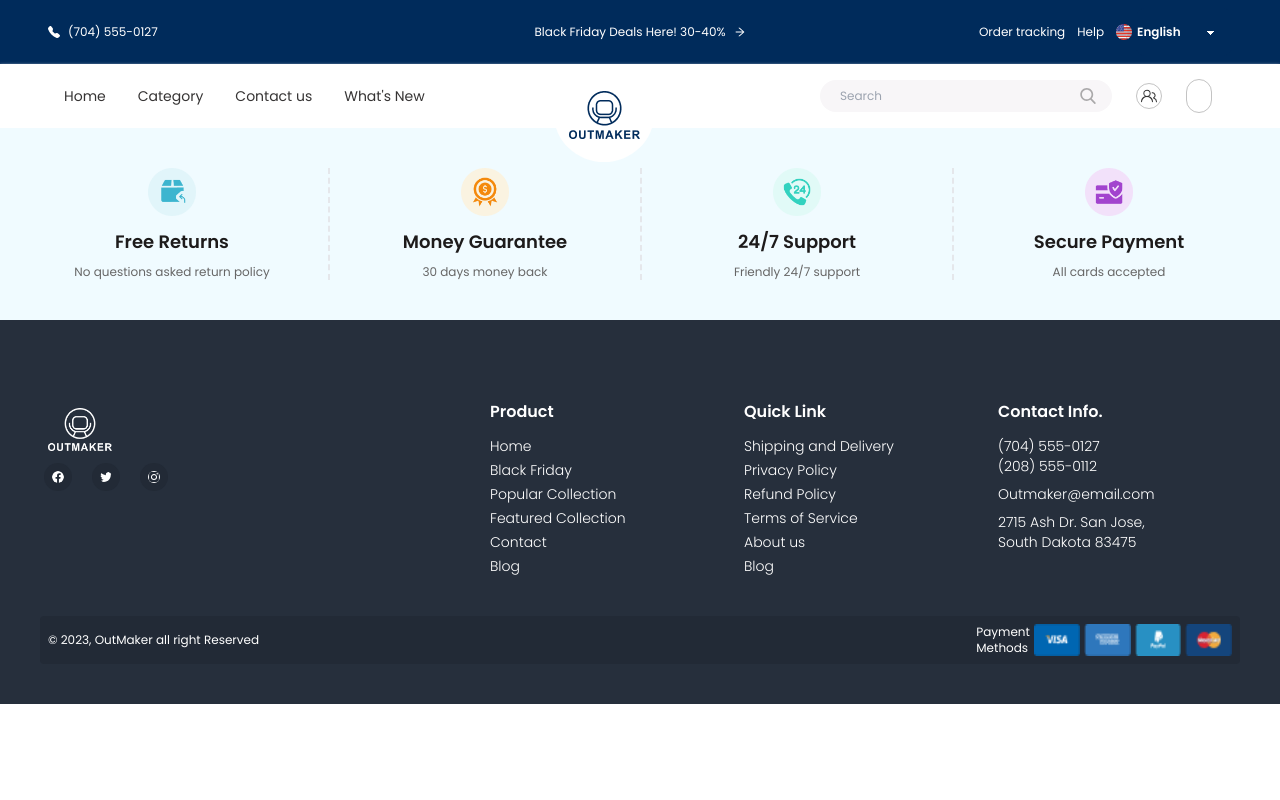
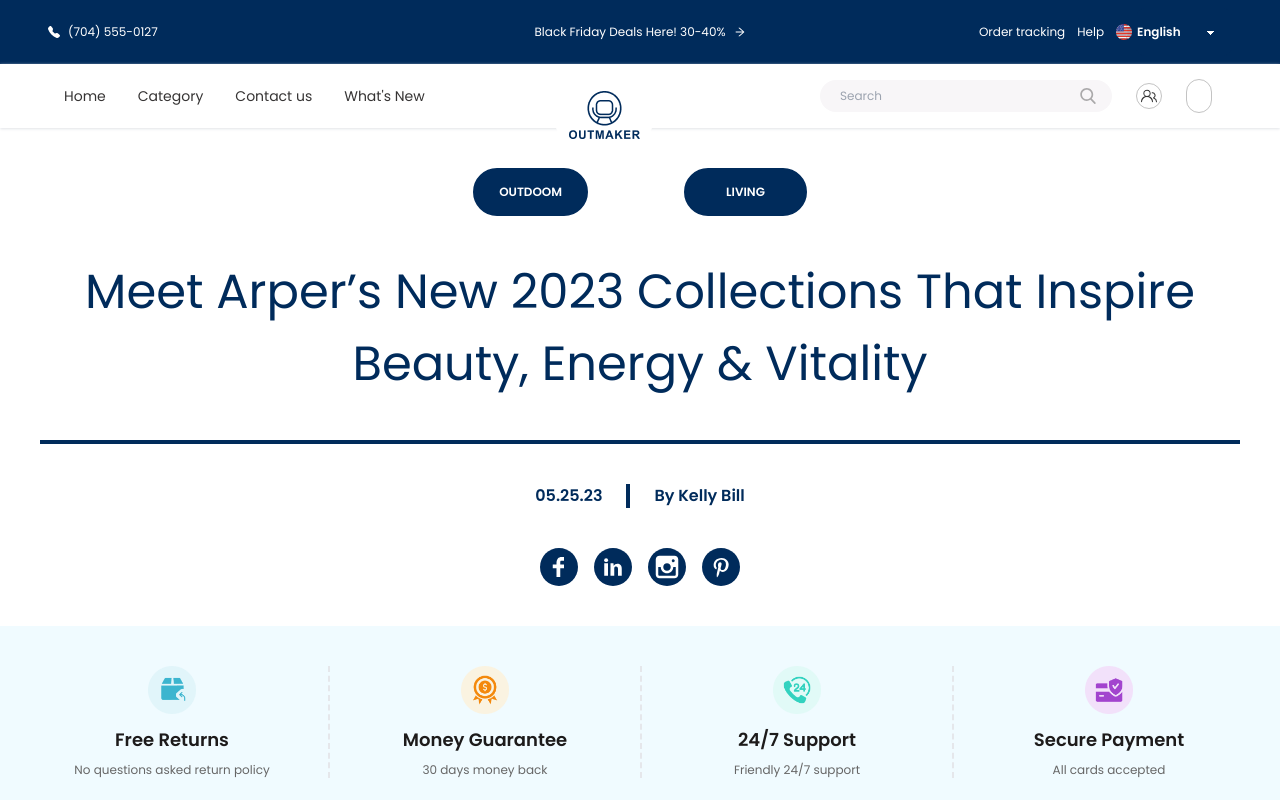
Before and after one commit to MdTasib/out-maker, a React (Create React App) app: page /blog in a window 1280 px wide. Shown: the top 800 px of the page. Built offline with nearby package versions, Linux system fonts and the light colour scheme; some icons are missing.

Commit message:
blog page heading complte

```diff
--- a/src/App.js
+++ b/src/App.js
@@ -5,6 +5,7 @@
 import Collections from "./pages/collections/collections";
 import Services from "./pages/home/services";
 import Footer from "./shared/Footer/Footer";
+import Blog from "./pages/blog/Blog";
 
 function App() {
 	return (
@@ -13,6 +14,7 @@
 			<Routes>
 				<Route path='/' element={<Home />} />
 				<Route path='/collections' element={<Collections />} />
+				<Route path='/blog' element={<Blog />} />
 			</Routes>
 			<Services />
 			<Footer />
--- /dev/null
+++ b/src/pages/blog/Blog.js
@@ -0,0 +1,12 @@
+import React from "react";
+import BlogHeader from "./BlogHeader";
+
+const Blog = () => {
+	return (
+		<main className='container mx-auto px-10'>
+			<BlogHeader />
+		</main>
+	);
+};
+
+export default Blog;
--- /dev/null
+++ b/src/pages/blog/BlogHeader.js
@@ -0,0 +1,50 @@
+import React from "react";
+import Button from "../../shared/Button/Button";
+import {
+	TiSocialFacebook,
+	TiSocialPinterest,
+	TiSocialLinkedin,
+	TiSocialInstagram,
+} from "react-icons/ti";
+
+const BlogHeader = () => {
+	return (
+		<header className='py-10'>
+			<div className='flex justify-center gap-24'>
+				<Button className='btn btn-primary rounded-full text-white hover:text-primary hover:bg-white border-2 px-6'>
+					OUTDOOM
+				</Button>
+				<Button className='btn btn-primary rounded-full text-white hover:text-primary hover:bg-white border-2 px-10'>
+					LIVING
+				</Button>
+			</div>
+
+			<h2 className='text-center text-primary font-normal text-5xl py-10 leading-normal border-b-4 border-primary'>
+				Meet Arper’s New 2023 Collections That Inspire Beauty, Energy & Vitality
+			</h2>
+
+			<div className='flex justify-center gap-6 pt-10 text-primary font-semibold'>
+				<p>05.25.23</p>
+				<div className='w-1 bg-[#002B5B]'></div>
+				<p>By Kelly Bill</p>
+			</div>
+
+			<div className='flex justify-center gap-4 pt-10'>
+				<span className='bg-primary p-1 rounded-full'>
+					<TiSocialFacebook size={30} color='white' />
+				</span>
+				<span className='bg-primary p-1 rounded-full'>
+					<TiSocialLinkedin size={30} color='white' />
+				</span>
+				<span className='bg-primary p-1 rounded-full'>
+					<TiSocialInstagram size={30} color='white' />
+				</span>
+				<span className='bg-primary p-1 rounded-full'>
+					<TiSocialPinterest size={30} color='white' />
+				</span>
+			</div>
+		</header>
+	);
+};
+
+export default BlogHeader;
```
